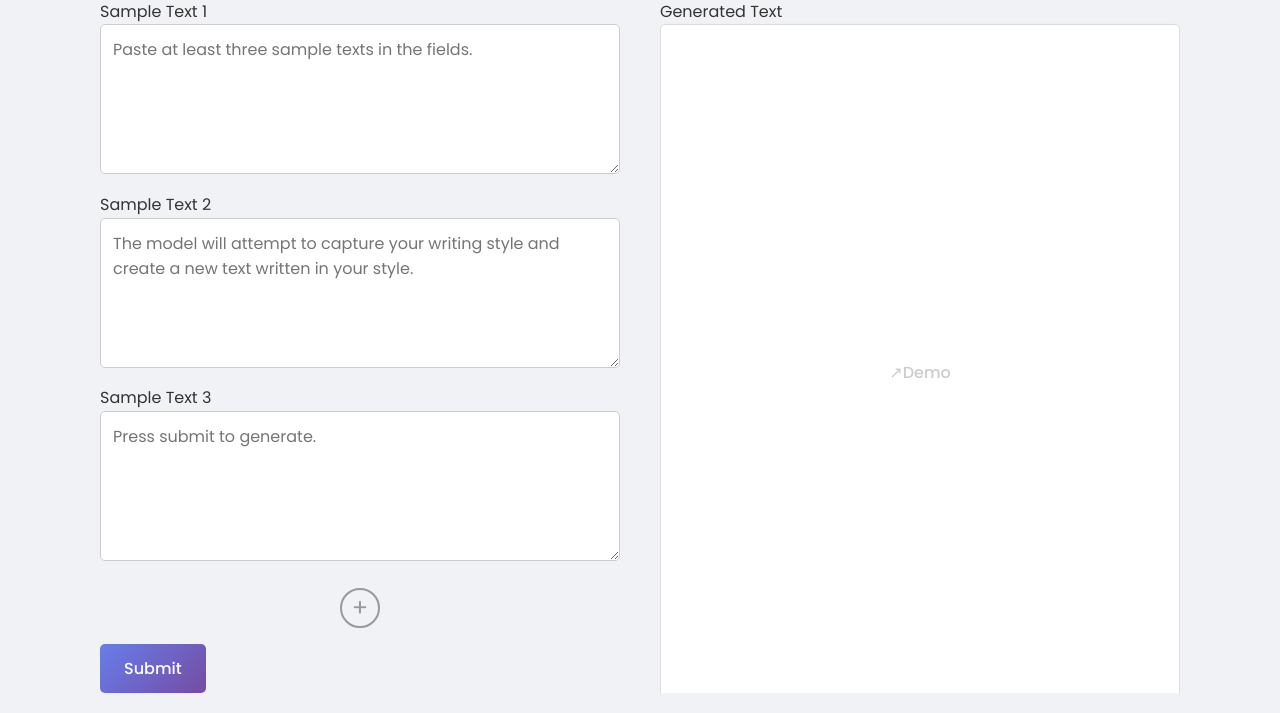
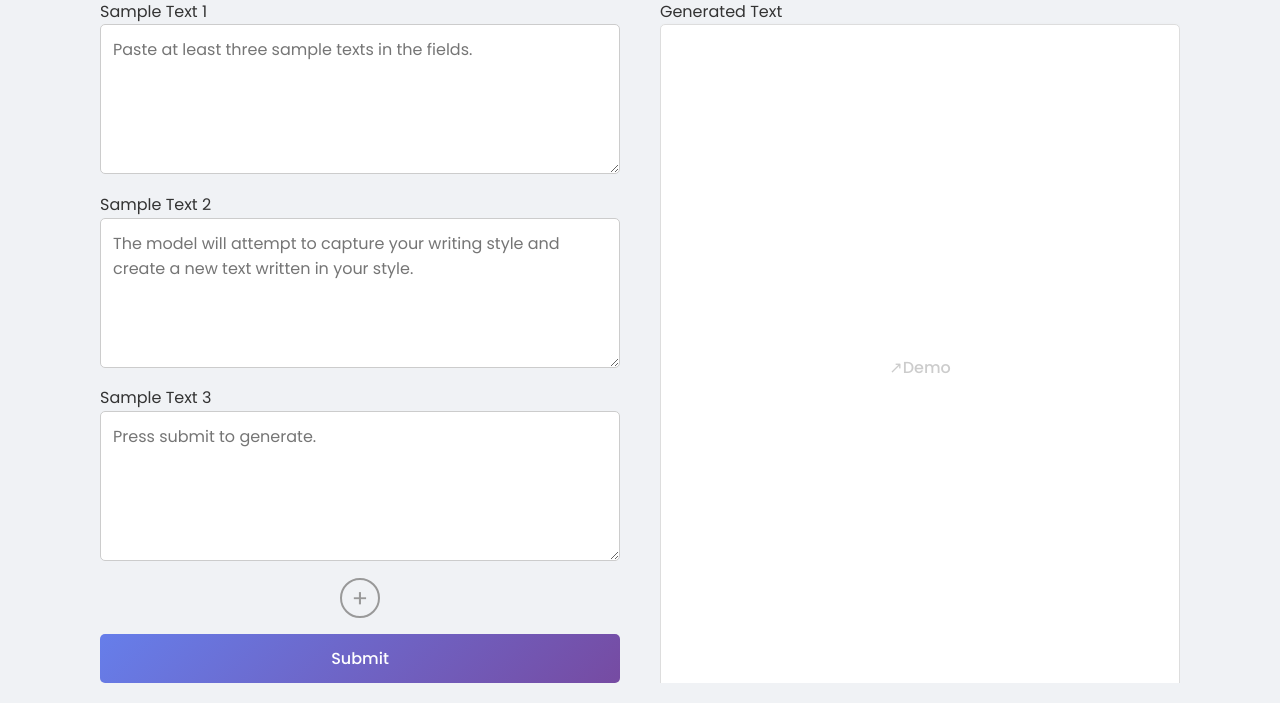
Before and after one commit to blakemartz/writing_assistant_webapp, a Flask app: page / in a window 1280 px wide. Shown: the part 192-905 px from the top of the page. Run offline with Flask 2, Linux system fonts and the light colour scheme.

Commit message:
Update submit and add sample buttons UI

```diff
--- a/static/styles.css
+++ b/static/styles.css
@@ -49,6 +49,7 @@ textarea {
 
 button {
   background-color: transparent;
+  width: 100%;
   color: #fff;
   padding: 12px 24px;
   border: none;
@@ -87,7 +88,7 @@ button:hover {
 .add-sample-container {
   display: flex;
   justify-content: center;
-  margin-top: 10px;
+  margin-top: 0px;
   margin-bottom: 10px;
 }
 
@@ -98,7 +99,6 @@ button:hover {
   width: 40px;
   height: 40px;
   display: flex;
-  align-items: center;
   justify-content: center;
   border: 2px solid #999;
   border-radius: 50%;
```
